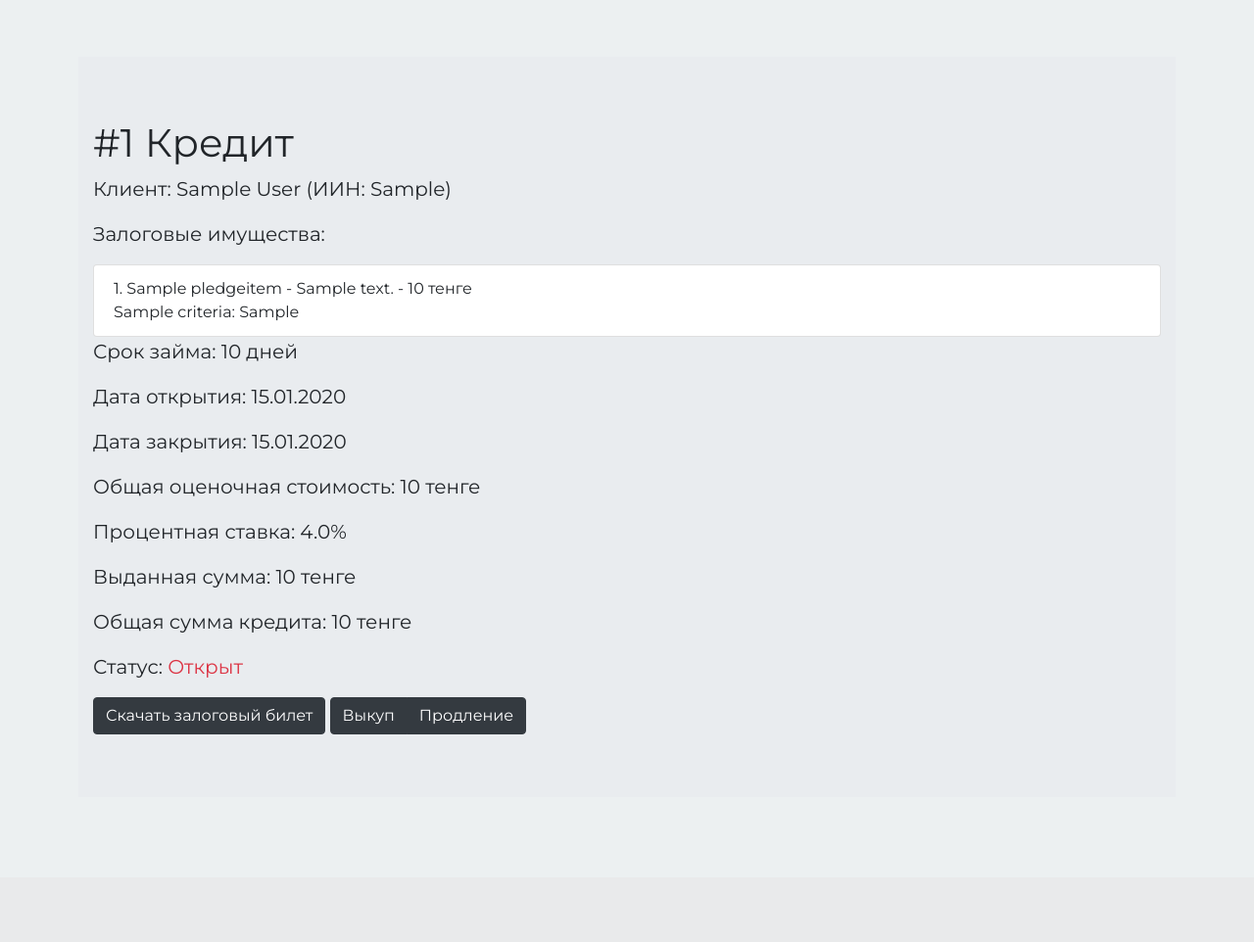
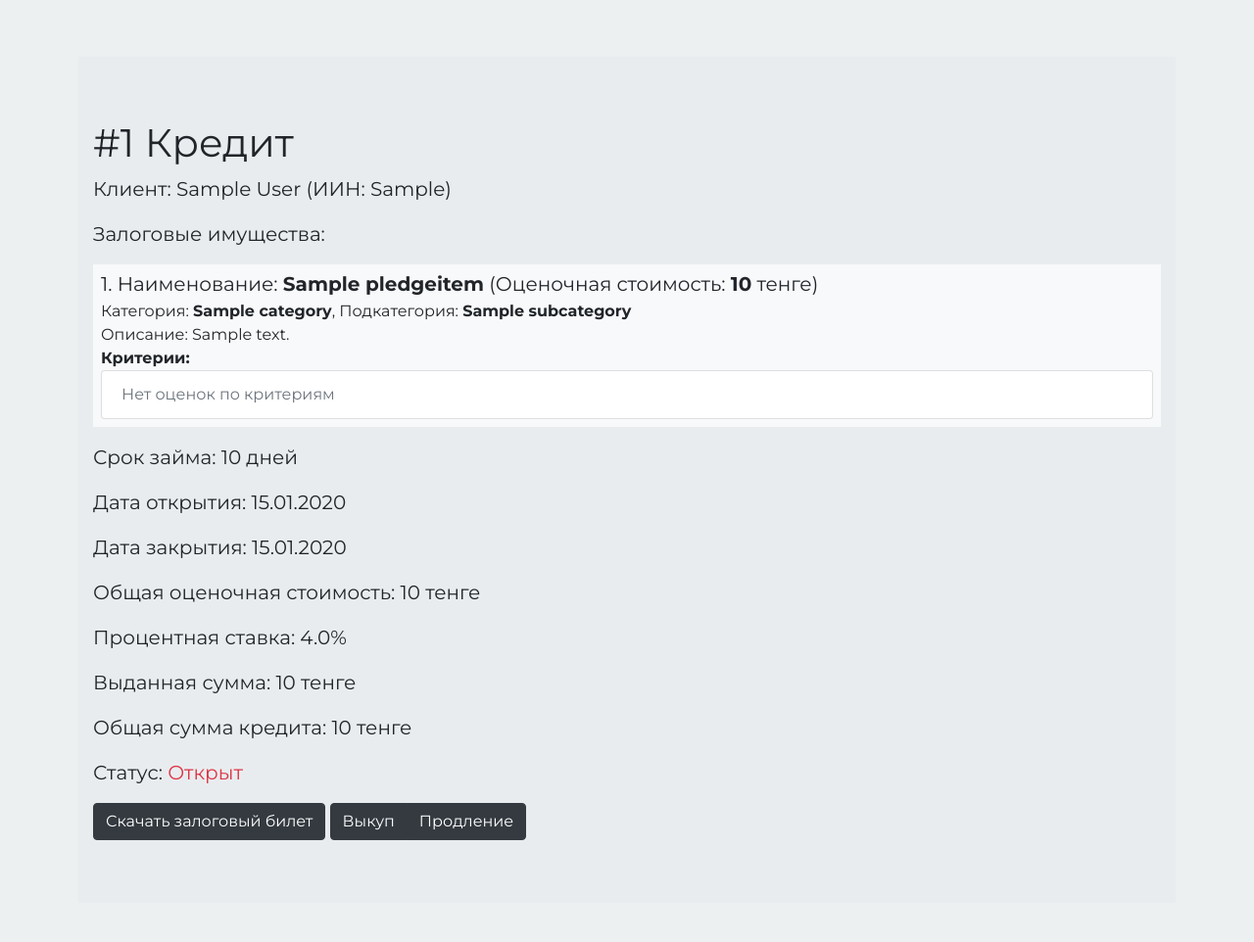
Before and after one commit to glokzs/lombard_crm, a Django app: page /loans/1/ in a window 1280 px wide. Shown: the part 56-1018 px from the top of the page at 98% size. Before the commit the page ends 806 px from the top, so only its background shows below. Run offline with Django 3.2, Linux system fonts and the light colour scheme; a user stored in the database is signed in; tables that the repository leaves empty hold one stand-in row (values such as "Sample post"); some libraries are stand-ins or nearby versions.

Commit message:
#159 Добавлено отображение категорий и подкатегорий в деталях займа

```diff
--- a/pawnshop_crm/pawnshop/templates/loan/detail.html
+++ b/pawnshop_crm/pawnshop/templates/loan/detail.html
@@ -13,9 +13,22 @@ Lombard CRM
         <h1 class="display-6">#{{ loan.pk }} Кредит</h1>
         <p class="lead">Клиент: {{ loan.client.first_name }} {{ loan.client.last_name }} (ИИН: {{ loan.client.confirm_document.iin }})</p>
         <p class="lead">Залоговые имущества: </p>
-        <ul class="list-group">
+        <ul class="list-unstyled">
             {% for pledge_item in loan.pledge_items.all %}
-            <li class="list-group-item">{{ forloop.counter }}. {{ pledge_item.name }} - {% if pledge_item.description %}{{ pledge_item.description }} - {% endif %}{{ pledge_item.price | floatformat:0 }} тенге {% for criteria_value in pledge_item.criteria_values.all %}<br>{{ criteria_value.criteria.name }}: {{ criteria_value.value }}{% empty %}<br>Критерии не указаны{% endfor %}
+            <li class="media bg-light p-2">
+                <div class="media-body">
+                    <h5 class="mt-0 mb-1">{{ forloop.counter }}. Наименование: <b>{{ pledge_item.name }}</b> (Оценочная стоимость: <b>{{ pledge_item.price | floatformat:0 }}</b> тенге)</h5>
+                    Категория: <b>{{ pledge_item.category.name }}</b>, Подкатегория: <b>{{ pledge_item.subcategory.name }}</b><br>
+                    {% if pledge_item.description %}Описание: {{ pledge_item.description }}{% endif %}<br>
+                    <b>Критерии:</b>
+                    <ul class="list-group">
+                        {% for criteria in pledge_item.criteria_valius.all %}
+                        <li class="list-group-item">{{ criteria_value.criteria.name }}: {{ criteria_value.value }}</li>
+                        {% empty %}
+                        <li class="list-group-item disabled" aria-disabled="true">Нет оценок по критериям</li>
+                        {% endfor %}
+                    </ul>
+                </div>
             </li>
             {% endfor %}
         </ul>
```
